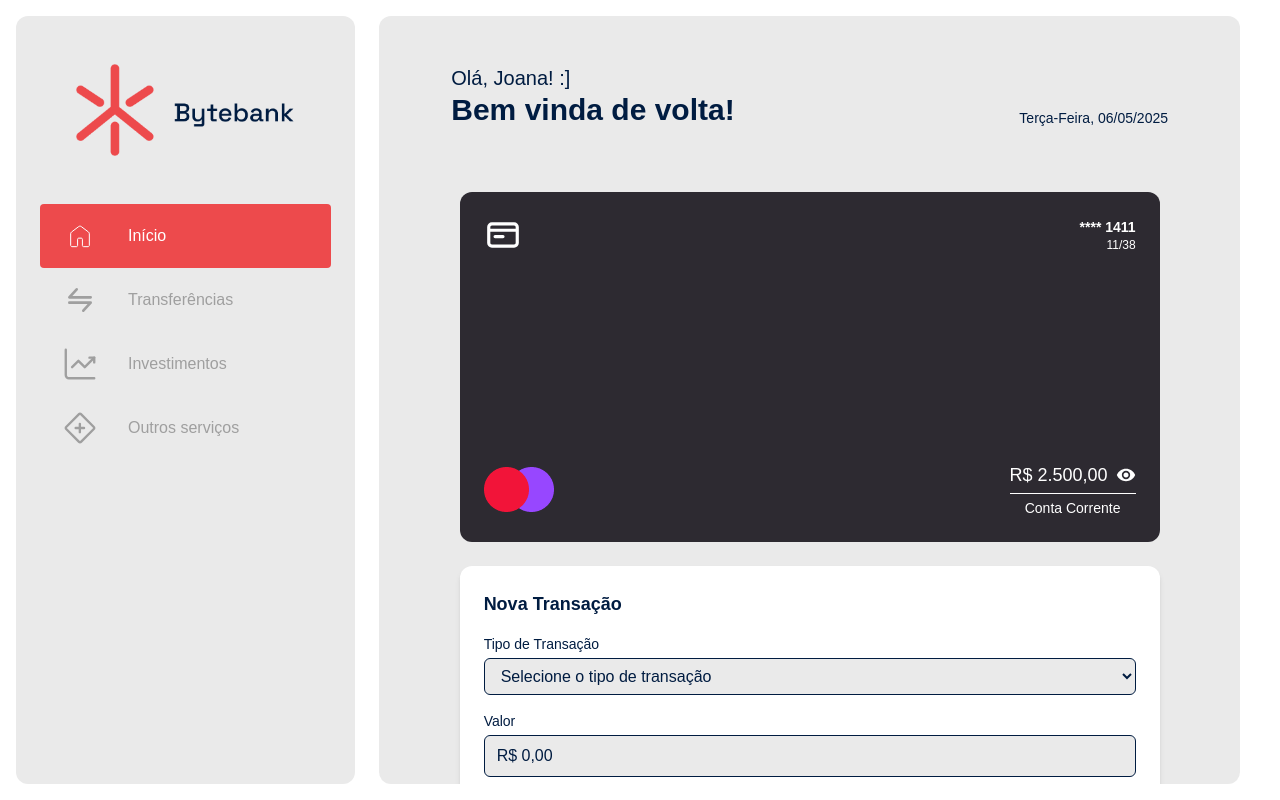
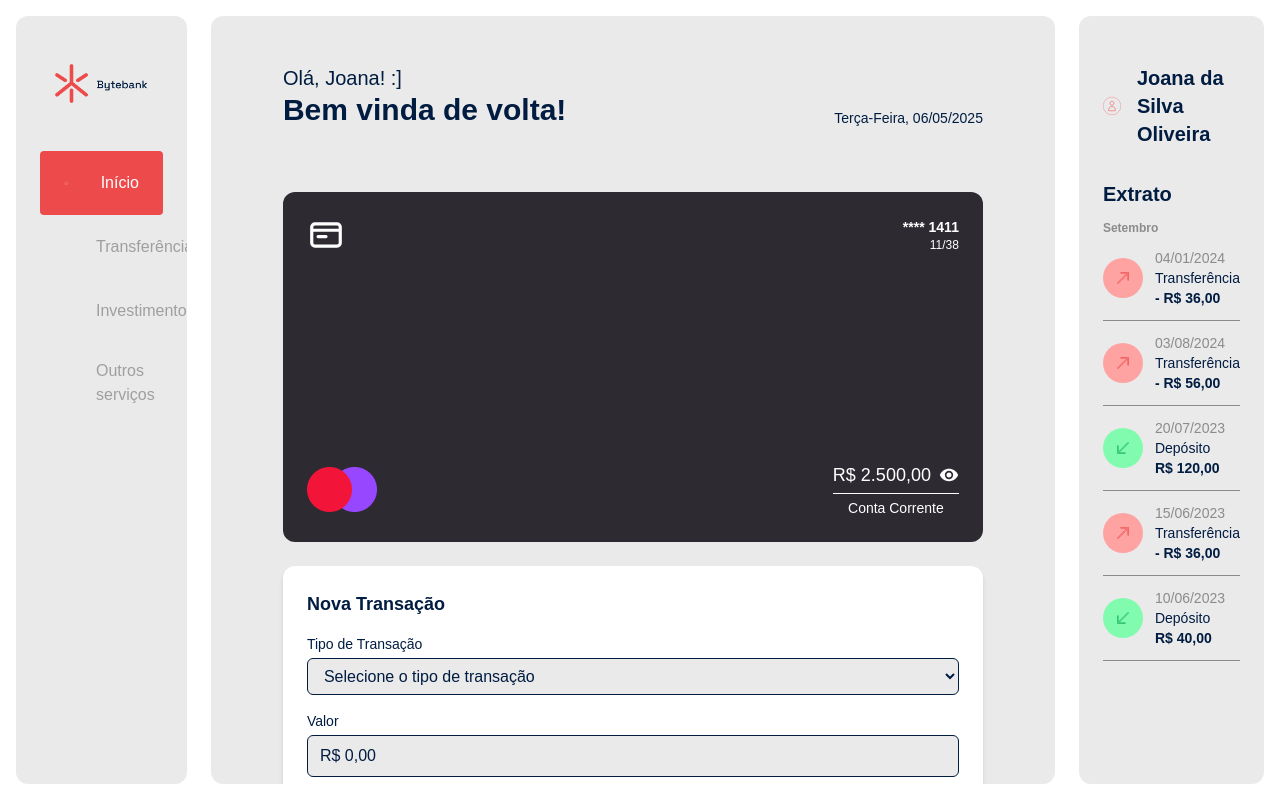
Before and after one commit to dbento-dev/banking-app, a Next.js app: page /dashboard in a window 1280 px wide. Built offline with nearby package versions, Linux system fonts and the light colour scheme.

Commit message:
feat/dashboard: add extract content component

```diff
--- /dev/null
+++ b/src/app/dashboard/components/ExtractContent/ExtractContent.tsx
@@ -0,0 +1,59 @@
+"use client";
+
+import React from "react";
+
+import TransactionList from "@/app/dashboard/components/TransactionList/TransactionList";
+import { type Transaction } from "@/app/dashboard/components/TransactionList/TransactionList";
+
+import IconAvatar from "@/assets/icons/icon-avatar.svg";
+
+const sampleTransactions: Transaction[] = [
+  {
+    id: "1",
+    description: "Transferência",
+    amount: 36.0,
+    type: "transfer",
+    date: "04/01/2024",
+  },
+  {
+    id: "2",
+    description: "Transferência",
+    amount: 56.0,
+    type: "transfer",
+    date: "03/08/2024",
+  },
+  {
+    id: "3",
+    description: "Depósito",
+    amount: 120.0,
+    type: "deposit",
+    date: "20/07/2023",
+  },
+  {
+    id: "4",
+    description: "Transferência",
+    amount: 36.0,
+    type: "transfer",
+    date: "15/06/2023",
+  },
+  {
+    id: "5",
+    description: "Depósito",
+    amount: 40.0,
+    type: "deposit",
+    date: "10/06/2023",
+  },
+];
+
+export default function ExtractContent() {
+  return (
+    <div className="px-6 pt-12">
+      <div className="mb-4 flex flex-row items-center">
+        <IconAvatar className="mr-4 size-[38px] stroke-current text-[var(--color-primary)]" />
+        <h2 className="text-xl font-semibold">Joana da Silva Oliveira</h2>
+      </div>
+
+      <TransactionList transactions={sampleTransactions} />
+    </div>
+  );
+}
--- /dev/null
+++ b/src/app/dashboard/components/TransactionList/TransactionList.tsx
@@ -0,0 +1,65 @@
+import React from "react";
+import IconArrowPositive from "@/assets/icons/icon-arrow-positive.svg";
+import IconArrowNegative from "@/assets/icons/icon-arrow-negative.svg";
+
+export interface Transaction {
+  id: string;
+  description: string;
+  amount: number;
+  type: "deposit" | "transfer" | "payment";
+  date: string;
+}
+
+interface TransactionListProps {
+  transactions: Transaction[];
+}
+
+export default function TransactionList({
+  transactions,
+}: TransactionListProps) {
+  return (
+    <div className="py-4">
+      <h4 className="mb-3 text-xl font-semibold text-[var(--color-text-secondary)]">
+        Extrato
+      </h4>
+
+      <h6 className="mb-3 text-xs font-semibold text-[#8B8B8B]">Setembro</h6>
+
+      <ul className="list-none space-y-3">
+        {transactions.map((transaction) => (
+          <li
+            key={transaction.id}
+            className="flex items-center justify-between border-b border-[#8B8B8B] pb-3"
+          >
+            <div className="flex flex-row items-center gap-3">
+              {transaction.type === "deposit" ? (
+                <div className="flex h-10 w-10 items-center justify-center rounded-[100%] bg-[#81FCAE] text-[#14AE5C]">
+                  <IconArrowPositive className="size-[12px] stroke-current" />
+                </div>
+              ) : (
+                <div className="flex h-10 w-10 items-center justify-center rounded-[100%] bg-[#FFA2A2] text-[#ED4A4C]">
+                  <IconArrowNegative className="size-[12px] stroke-current" />
+                </div>
+              )}
+
+              <div className="flex flex-col">
+                <span className="text-sm text-[#8B8B8B]">
+                  {transaction.date}
+                </span>
+
+                <span className="text-sm text-[var(--color-text)]">
+                  {transaction.description}
+                </span>
+
+                <span className="text-sm font-semibold">
+                  {transaction.type === "deposit" ? "" : "-"} R${" "}
+                  {transaction.amount.toFixed(2).replace(".", ",")}
+                </span>
+              </div>
+            </div>
+          </li>
+        ))}
+      </ul>
+    </div>
+  );
+}
--- a/src/app/dashboard/page.tsx
+++ b/src/app/dashboard/page.tsx
@@ -5,6 +5,7 @@ import { useSearchParams } from "next/navigation";
 import DashboardHeader from "@/app/dashboard/components/DashboardHeader/DashboardHeader";
 import BalanceCard from "@/app/dashboard/components/BalanceCard/BalanceCard";
 import TransactionForm from "@/app/dashboard/components/TransactionForm/TransactionForm";
+import ExtractContent from "@/app/dashboard/components/ExtractContent/ExtractContent";
 
 export default function DashboardPage() {
   const searchParams = useSearchParams();
@@ -21,6 +22,9 @@ export default function DashboardPage() {
                 <BalanceCard accountType="Conta Corrente" balance={2500.0} />
                 <TransactionForm />
               </div>
+            </div>
+            <div className="flex-1/6 rounded-xl bg-[var(--surface)]">
+              <ExtractContent />
             </div>
           </div>
         );
```
Also changed, not shown: src/assets/icons/icon-arrow-negative.svg (added), src/assets/icons/icon-arrow-positive.svg (added).
